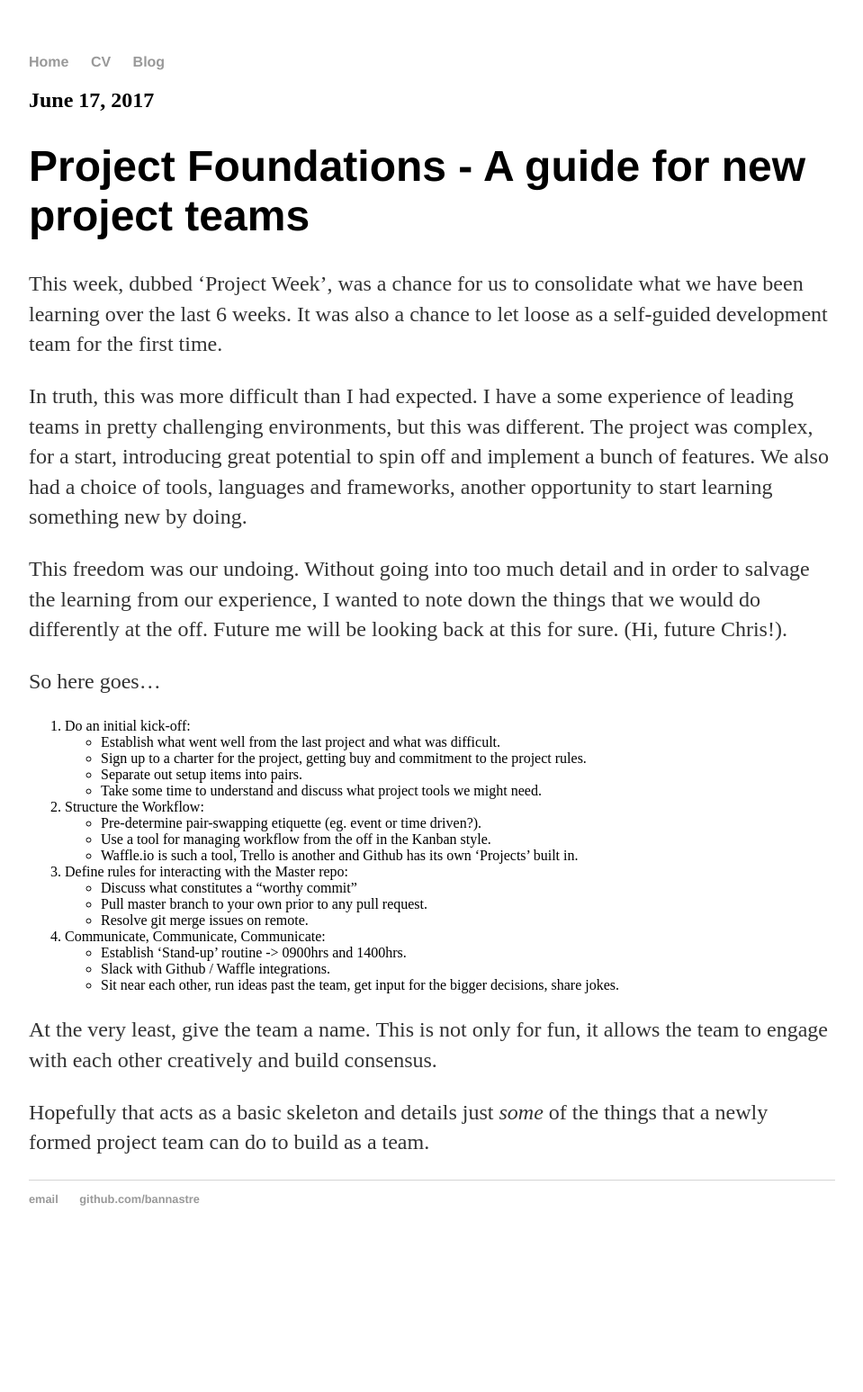
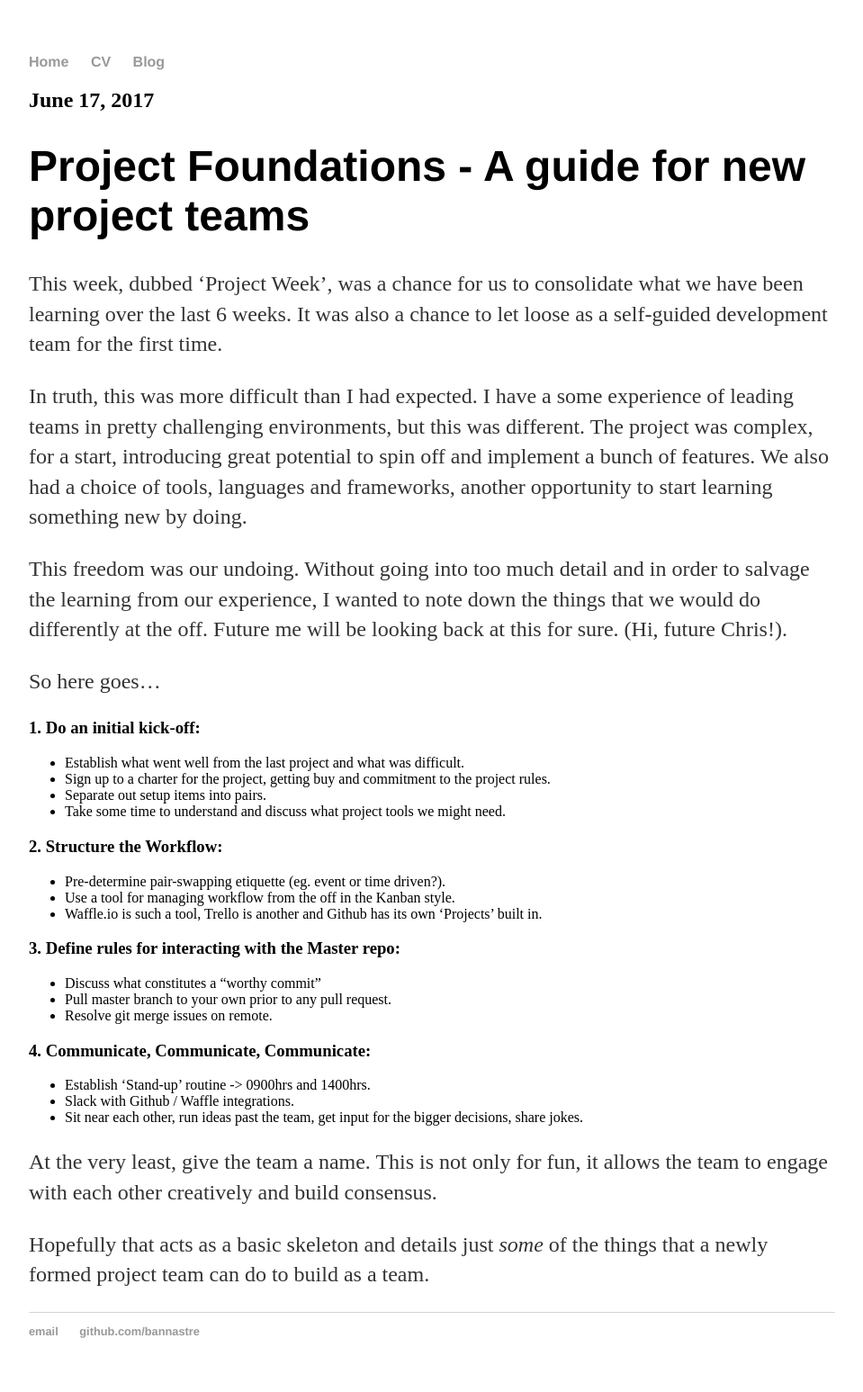
Before and after one commit to bannastre/bannastre.github.io, a Jekyll site: the page built from _posts/2017-06-19-Project-Foundations.md, in a window 1280 px wide. Shown: the whole page at 90% size, without its empty margins (160-1119 px from the left). Built offline with Jekyll 4.4.1, drawn with Linux system fonts in a browser that asks for light colours; before the commit the page ends 1400 px from its top, so only the background shows below that.

Commit message:
New Post: Project Foundations

```diff
--- a/_posts/2017-06-19-Project-Foundations.md
+++ b/_posts/2017-06-19-Project-Foundations.md
@@ -12,27 +12,28 @@ This freedom was our undoing. Without going into too much detail and in order to
 
 So here goes...
 
-1. Do an initial kick-off:
+### 1. Do an initial kick-off:
 - Establish what went well from the last project and what was difficult.
 - Sign up to a charter for the project, getting buy and commitment to the project rules.
 - Separate out setup items into pairs.
 - Take some time to understand and discuss what project tools we might need.
 
-2. Structure the Workflow:
+### 2. Structure the Workflow:
 - Pre-determine pair-swapping etiquette (eg. event or time driven?).
 - Use a tool for managing workflow from the off in the Kanban style.
 - Waffle.io is such a tool, Trello is another and Github has its own 'Projects' built in.
 
-3. Define rules for interacting with the Master repo:
+### 3. Define rules for interacting with the Master repo:
 - Discuss what constitutes a "worthy commit"
 - Pull master branch to your own prior to any pull request.
 - Resolve git merge issues on remote.
 
-4. Communicate, Communicate, Communicate:
+### 4. Communicate, Communicate, Communicate:
 - Establish 'Stand-up' routine -> 0900hrs and 1400hrs.
 - Slack with Github / Waffle integrations.
 - Sit near each other, run ideas past the team, get input for the bigger decisions, share jokes.
 
+
 At the very least, give the team a name. This is not only for fun, it allows the team to engage with each other creatively and build consensus.
 
 Hopefully that acts as a basic skeleton and details just _some_ of the things that a newly formed project team can do to build as a team.
```
